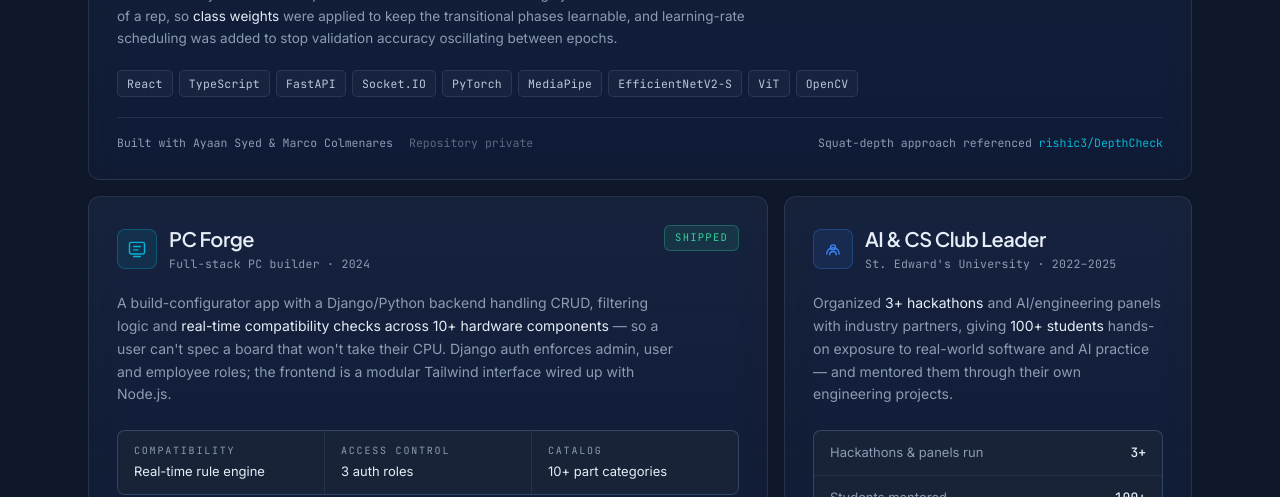
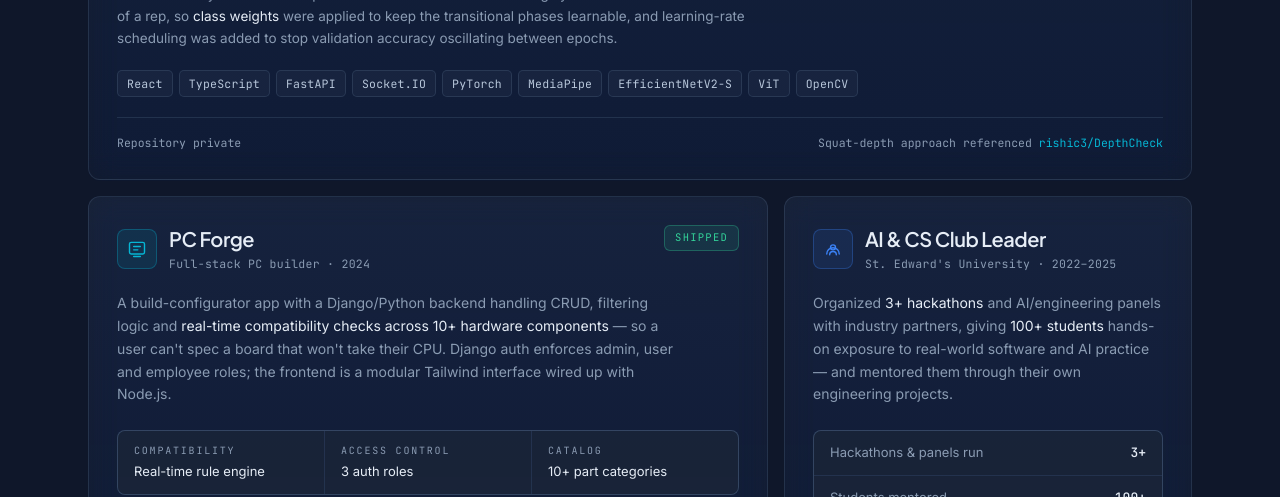
Before and after one commit to ZaayanJ/ZaayanJ.github.io, a plain HTML site: page index.html in a window 1280 px wide. Shown: the part 4240-4737 px from the top of the page. Drawn offline with nearby package versions, Linux system fonts and the light colour scheme.

Commit message:
Drop teammate names from the Formance card
Keeps the TEAM OF 3 badge so the card still reads as collaborative work,
and keeps the DepthCheck reference.

Co-Authored-By: Claude Opus 5 <noreply@anthropic.com>
Claude-Session: https://claude.ai/code/session_0146b6NwLgJr2dwHhR5nb6SU

```diff
--- a/index.html
+++ b/index.html
@@ -594,8 +594,7 @@
       </div>
 
       <div class="mt-5 flex flex-wrap items-center gap-x-4 gap-y-1.5 border-t border-hair pt-4 font-mono text-[11.5px] text-mut">
-        <span>Built with Ayaan Syed &amp; Marco Colmenares</span>
-        <span class="text-mut/60">Repository private</span>
+        <span>Repository private</span>
         <span class="ml-auto">Squat-depth approach referenced
           <a href="https://github.com/rishic3/DepthCheck" target="_blank" rel="noopener" class="text-cy transition-colors hover:text-[#67E8F9]">rishic3/DepthCheck</a>
         </span>
```
